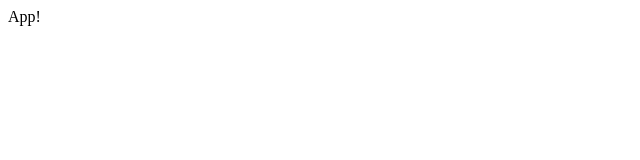
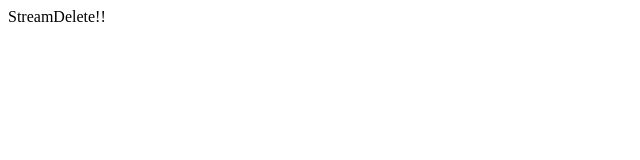
Before and after one commit to bsl333/Twitch-Mock-Client, a React (Create React App) app: page /streams/delete in a window 1280 px wide. Shown: the top 160 px of the page, without its empty margins (0-640 px from the left). Built offline with nearby package versions, Linux system fonts and the light colour scheme.

Commit message:
added stream functionality components and respective routes

```diff
--- a/src/components/App.js
+++ b/src/components/App.js
@@ -1,8 +1,26 @@
 import React from 'react';
+import { BrowserRouter, Route, Link } from 'react-router-dom';
+import StreamCreate from './streams/StreamCreate';
+import StreamDelete from './streams/StreamDelete';
+import StreamEdit from './streams/StreamEdit';
+import StreamList from './streams/StreamList';
+import StreamShow from './streams/StreamShow';
+
 
 const App = () => {
+
   return (
-    <div>App!</div>
+    <div>
+      <BrowserRouter>
+        <div>
+          <Route path="/" exact component={StreamList} />
+          <Route path="/streams/new" component={StreamCreate} />
+          <Route path="/streams/edit" component={StreamEdit} />
+          <Route path="/streams/delete" component={StreamDelete} />
+          <Route path="/streams/show" component={StreamShow} />
+        </div>
+      </BrowserRouter>
+    </div>
   )
 }
 
--- /dev/null
+++ b/src/components/streams/StreamCreate.js
@@ -0,0 +1,7 @@
+import React from 'react';
+
+const StreamCreate = () => {
+  return <div>StreamCreate!!</div>;
+}
+
+export default StreamCreate;
--- /dev/null
+++ b/src/components/streams/StreamDelete.js
@@ -0,0 +1,7 @@
+import React from 'react';
+
+const StreamDelete = () => {
+  return <div>StreamDelete!!</div>;
+}
+
+export default StreamDelete;
--- /dev/null
+++ b/src/components/streams/StreamEdit.js
@@ -0,0 +1,7 @@
+import React from 'react';
+
+const StreamEdit = () => {
+  return <div>StreamEdit!!</div>;
+}
+
+export default StreamEdit;
--- /dev/null
+++ b/src/components/streams/StreamList.js
@@ -0,0 +1,7 @@
+import React from 'react';
+
+const StreamList = () => {
+  return <div>StreamList!!</div>;
+}
+
+export default StreamList;
--- /dev/null
+++ b/src/components/streams/StreamShow.js
@@ -0,0 +1,7 @@
+import React from 'react';
+
+const StreamShow = () => {
+  return <div>StreamShow!!</div>;
+}
+
+export default StreamShow;
```
